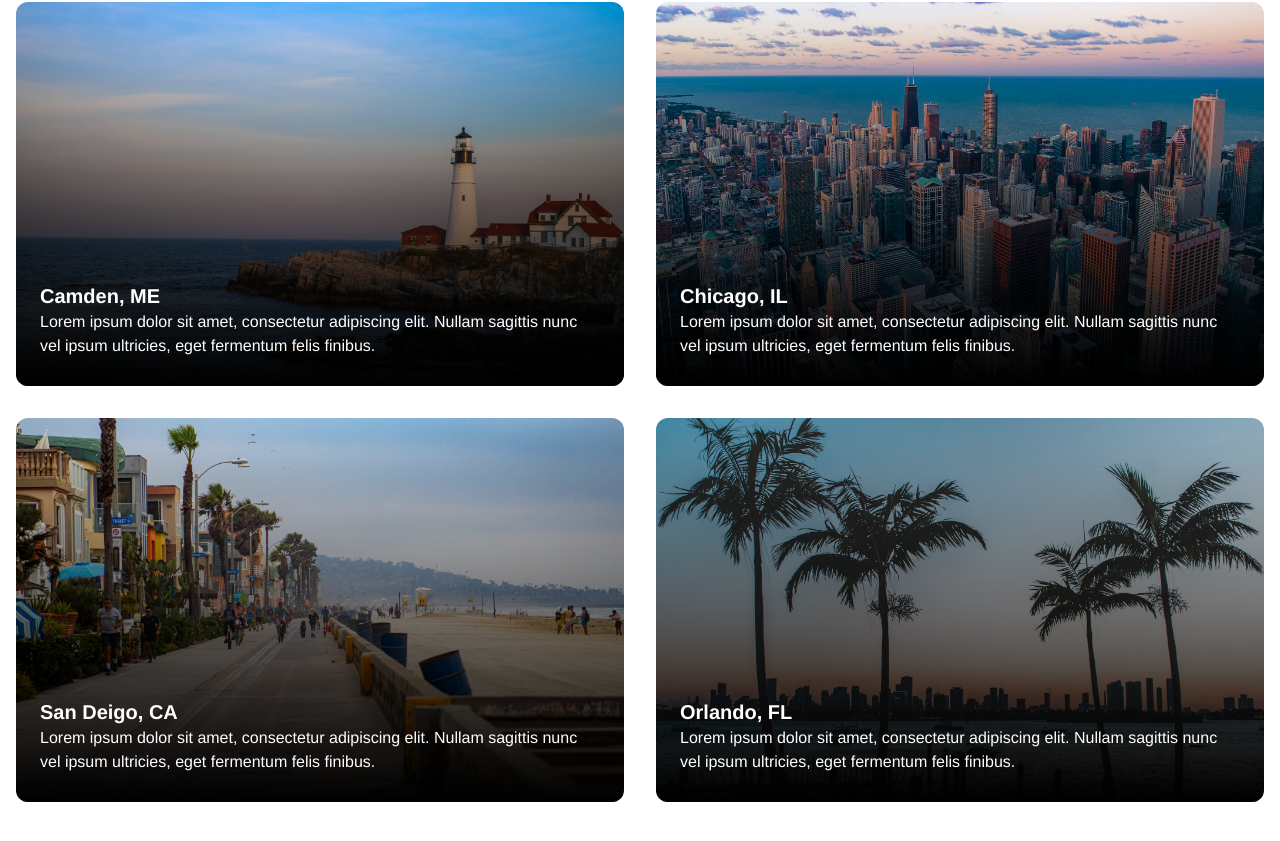
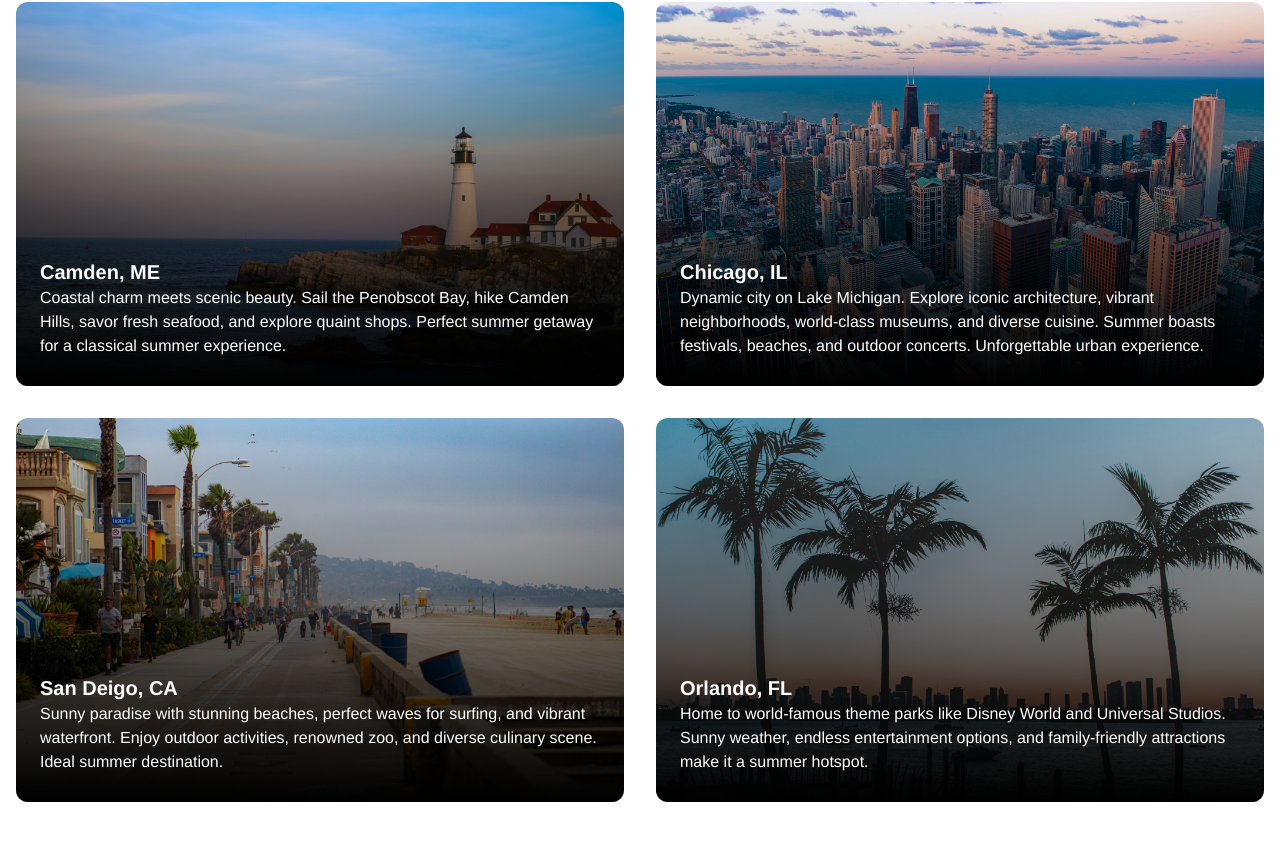
Before and after one commit to raymondii/City-Reviewer, a React (Vite) app in the folder client/: page / in a window 1280 px wide. Shown: the part 495-1336 px from the top of the page. Built offline with nearby package versions, Linux system fonts and the light colour scheme; no server answers.

Commit message:
added no search result feature, error for form and style

```diff
--- a/client/src/App.jsx
+++ b/client/src/App.jsx
@@ -20,11 +20,6 @@ function App() {
   return (
     <>
       <Header />
-
-      {/* {state.loading && <Loading />}
-
-      {state.showNoteForm &&
-        <NoteForm />} */}
 
       <Routes>
         <Route path='/' element={<Home />} />
--- /dev/null
+++ b/client/src/components/Loading.jsx
@@ -0,0 +1,9 @@
+function Loading() {
+  return (
+    <div className='loading-overlay flex justify-center items-center h-screen'>
+      <h2 className='text-base text-gray-200'>Loading...</h2>
+    </div>
+  );
+}
+
+export default Loading;
--- a/client/src/components/Protect.jsx
+++ b/client/src/components/Protect.jsx
@@ -30,40 +30,7 @@
 
 // export default Protect;
 
-// SECOND V
-// import { useEffect, useState } from 'react';
-// import { useStore } from '../store';
-// import { useNavigate, useLocation } from 'react-router-dom';
-
-// function Protect({ children }) {
-//   const { state } = useStore();
-//   const navigate = useNavigate();
-//   const location = useLocation();
-//   const [loading, setLoading] = useState(true);
-
-//   useEffect(() => {
-//     if (state.user && location.pathname === '/auth') {
-//       navigate('/dashboard');
-//     }
-
-//     if (
-//       !state.user &&
-//       (location.pathname === '/myreviews' ||
-//         location.pathname === '/writeareview')
-//     ) {
-//       navigate('/auth');
-//     }
-
-//     setLoading(false); // Set loading to false after checking authentication
-//   }, [state.user, location.pathname, navigate]);
-
-//   // Render children only when loading is false
-//   return loading ? null : <>{children}</>;
-// }
-
-// export default Protect;
-
-import { useEffect } from 'react';
+import React, { useEffect } from 'react';
 import { useStore } from '../store';
 import { useNavigate, useLocation } from 'react-router-dom';
 
@@ -73,8 +40,19 @@ function Protect({ children }) {
   const location = useLocation();
 
   useEffect(() => {
-    if (!state.user && location.pathname !== '/auth') {
+    // Check if the user is authenticated
+    const isAuthenticated = state.user !== null;
+
+    if (!isAuthenticated && location.pathname !== '/auth') {
+      // If the user is not authenticated and the current location is not the authentication page
+      // redirect to the authentication page
+      console.log(isAuthenticated);
       navigate('/auth');
+    } else if (isAuthenticated && location.pathname === '/auth') {
+      // If the user is authenticated and the current location is the authentication page
+      // redirect to the dashboard page
+      console.log(isAuthenticated);
+      navigate('/dashboard');
     }
   }, [state.user, location.pathname, navigate]);
 
--- a/client/src/graphql/mutations.js
+++ b/client/src/graphql/mutations.js
@@ -84,10 +84,36 @@ export const DELETE_REVIEW = gql`
   }
 `;
 
-// export const EDIT_NOTE = gql`
-//   mutation EditNote($text: String!, $note_id: ID) {
-//     editNote(text: $text, note_id: $note_id) {
-//       message
-//     }
-//   }
-// `
+export const UPDATE_REVIEW = gql`
+  mutation UpdateReview(
+    $cityName: String!
+    $cityRating: Int!
+    $body: String!
+    $dayActivitiesRating: Int!
+    $outdoorActivitiesRating: Int!
+    $nightLifeRating: Int!
+    $costRating: Int!
+    $foodRating: Int!
+    $peopleRating: Int!
+    $safetyRating: Int!
+    $weatherRating: Int!
+    $review_id: ID
+  ) {
+    updateReview(
+      cityName: $cityName
+      cityRating: $cityRating
+      body: $body
+      dayActivitiesRating: $dayActivitiesRating
+      outdoorActivitiesRating: $outdoorActivitiesRating
+      nightLifeRating: $nightLifeRating
+      costRating: $costRating
+      foodRating: $foodRating
+      peopleRating: $peopleRating
+      safetyRating: $safetyRating
+      weatherRating: $weatherRating
+      review_id: $review_id
+    ) {
+      message
+    }
+  }
+`;
--- a/client/src/pages/Home.jsx
+++ b/client/src/pages/Home.jsx
@@ -1,8 +1,5 @@
 import React, { useEffect } from 'react';
 import { NavLink } from 'react-router-dom';
-import axios from 'axios';
-import dayjs from 'dayjs';
-import { useStore } from '../store';
 
 function Home() {
   return (
@@ -52,9 +49,10 @@ function Home() {
                     <a href='#'>
                       <h2 className='font-bold text-xl'>Camden, ME</h2>
                       <p className='mb-3 description'>
-                        Lorem ipsum dolor sit amet, consectetur adipiscing elit.
-                        Nullam sagittis nunc vel ipsum ultricies, eget fermentum
-                        felis finibus.
+                        Coastal charm meets scenic beauty. Sail the Penobscot
+                        Bay, hike Camden Hills, savor fresh seafood, and explore
+                        quaint shops. Perfect summer getaway for a classical
+                        summer experience.
                       </p>
                     </a>
                   </div>
@@ -74,9 +72,11 @@ function Home() {
                     <a href='#'>
                       <h2 className='font-bold text-xl'>Chicago, IL</h2>
                       <p className='mb-3 description'>
-                        Lorem ipsum dolor sit amet, consectetur adipiscing elit.
-                        Nullam sagittis nunc vel ipsum ultricies, eget fermentum
-                        felis finibus.
+                        Dynamic city on Lake Michigan. Explore iconic
+                        architecture, vibrant neighborhoods, world-class
+                        museums, and diverse cuisine. Summer boasts festivals,
+                        beaches, and outdoor concerts. Unforgettable urban
+                        experience.
                       </p>
                     </a>
                   </div>
@@ -96,9 +96,10 @@ function Home() {
                     <a href='#'>
                       <h2 className='font-bold text-xl'>San Deigo, CA</h2>
                       <p className='mb-3 description'>
-                        Lorem ipsum dolor sit amet, consectetur adipiscing elit.
-                        Nullam sagittis nunc vel ipsum ultricies, eget fermentum
-                        felis finibus.
+                        Sunny paradise with stunning beaches, perfect waves for
+                        surfing, and vibrant waterfront. Enjoy outdoor
+                        activities, renowned zoo, and diverse culinary scene.
+                        Ideal summer destination.
                       </p>
                     </a>
                   </div>
@@ -118,9 +119,10 @@ function Home() {
                     <a href='#'>
                       <h2 className='font-bold text-xl'>Orlando, FL</h2>
                       <p className='mb-3 description'>
-                        Lorem ipsum dolor sit amet, consectetur adipiscing elit.
-                        Nullam sagittis nunc vel ipsum ultricies, eget fermentum
-                        felis finibus.
+                        Home to world-famous theme parks like Disney World and
+                        Universal Studios. Sunny weather, endless entertainment
+                        options, and family-friendly attractions make it a
+                        summer hotspot.
                       </p>
                     </a>
                   </div>
--- a/client/src/pages/Review.jsx
+++ b/client/src/pages/Review.jsx
@@ -1,6 +1,7 @@
 import { useQuery, useMutation } from '@apollo/client';
 import { useParams } from 'react-router-dom';
 import { FaStar } from 'react-icons/fa';
+import Loading from '../components/Loading';
 
 import { GET_REVIEW_BY_ID } from '../graphql/queries';
 
@@ -14,13 +15,13 @@ function Review() {
     }
   );
 
-  if (loading) return <p>Loading...</p>;
+  if (loading) return <Loading />;
 
   // const { review } = reviewData;
   console.log(review);
   return (
     <>
-      <section className='flex items-center mt-6 mb-20 px-4'>
+      <section className='flex items-center mt-6 mb-20 mx-4'>
         <div className='bg-teal-700 p-8 rounded-xl shadow-md max-w-screen-lg w-full mx-auto'>
           <h2 className='text-3xl text-white font-semibold mb-2'>
             {review.cityName}
--- a/client/src/pages/User.jsx
+++ b/client/src/pages/User.jsx
@@ -5,6 +5,7 @@ import { FaStar } from 'react-icons/fa';
 
 import { GET_USER_BY_ID } from '../graphql/queries';
 import { GET_ALL_REVIEWS } from '../graphql/queries';
+import Loading from '../components/Loading';
 
 import dayjs from 'dayjs';
 
@@ -18,7 +19,7 @@ function User() {
     }
   );
 
-  if (loading) return <p>Loading...</p>;
+  if (loading) return <Loading />;
 
   return (
     <>
@@ -31,7 +32,7 @@ function User() {
               Reviewed Cities 🏙️
             </h3>
             {/* IF NO REVIEWS */}
-            {!user.reviews?.length && <h2>No Reviews Avilable</h2>}
+            {!user.reviews?.length && <h2>No Reviews Available</h2>}
             <div className=' grid  grid-cols-2 gap-8'>
               {/* CONTAINERS */}
               {user.reviews
```
Also changed, not shown: client/src/pages/Dashboard.jsx (+28 -3 lines), client/src/pages/MyReviews.jsx (+24 -5 lines), client/src/pages/WriteAReview.jsx (+69 -101 lines), client/src/store/index.jsx (+2 -7 lines).
